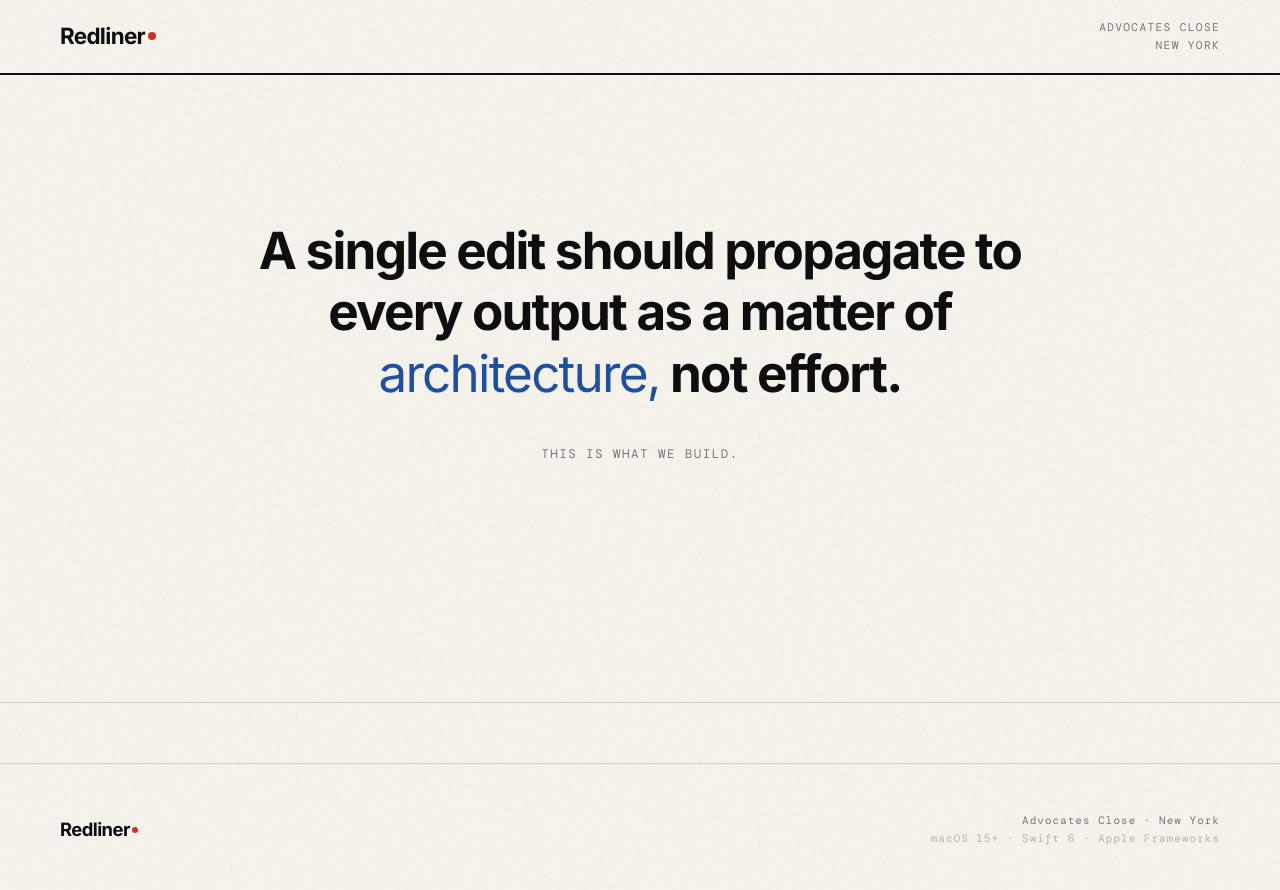
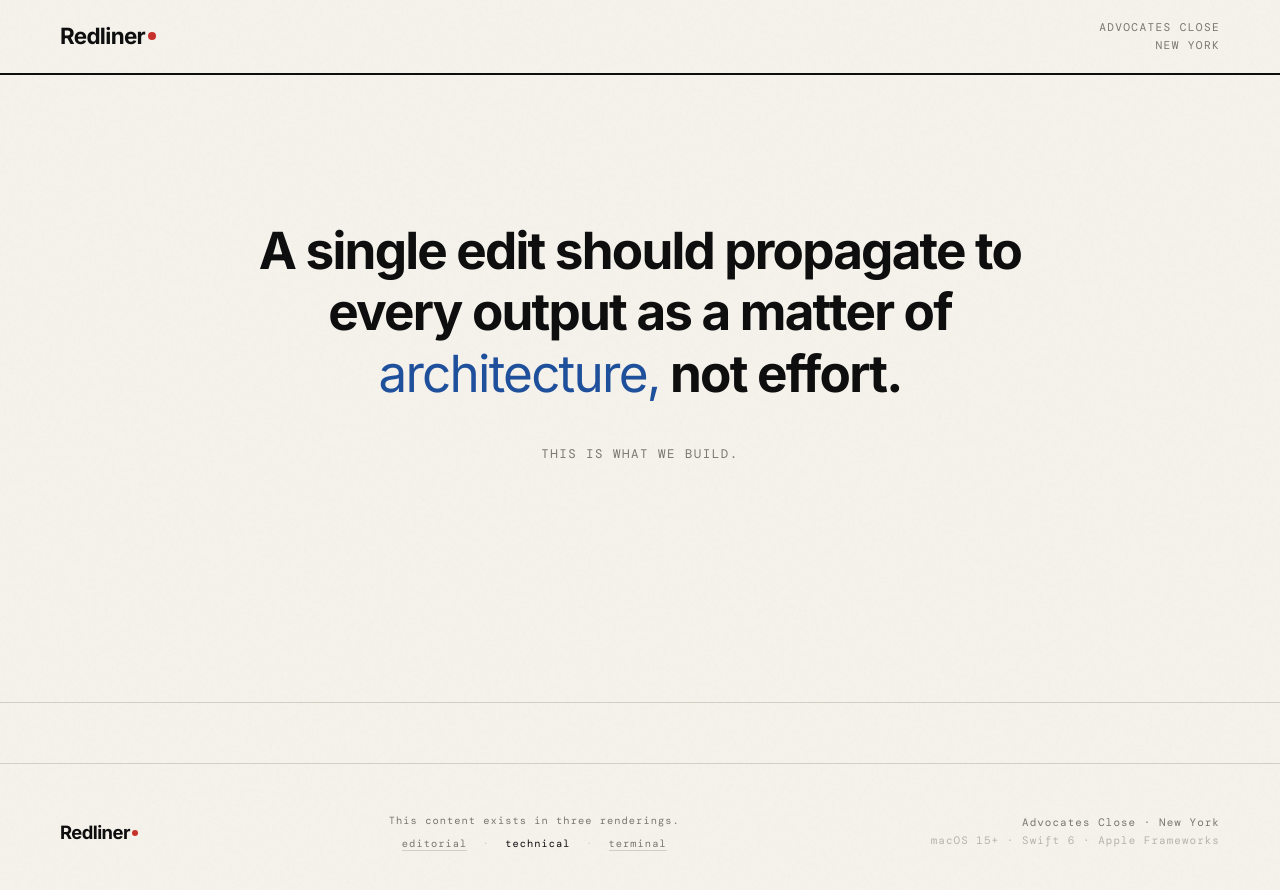
Before and after one commit to advocatesclose/redliner-site, a Jekyll site: the page index.html, which Jekyll copies as it is, in a window 1280 px wide and 900 px high, scrolled down 7583 px. Shown: the top 890 px of the window. Built offline with Jekyll 4.4.1, drawn with Linux system fonts in a browser that asks for light colours; some web fonts are replaced.

Commit message:
Add three-rendering cross-links in footer
Each site now links to the other two renderings, demonstrating the core thesis:
one body of content, multiple presentation layers.

Co-Authored-By: Claude Opus 4.6 <noreply@anthropic.com>

```diff
--- a/index.html
+++ b/index.html
@@ -1010,6 +1010,16 @@
 <!-- FOOTER -->
 <footer class="snap-section-auto">
   <div class="footer-logo">Redliner<span style="display:inline-block;width:6px;height:6px;background:#c8302a;border-radius:50%;margin-left:2px;vertical-align:middle;position:relative;top:-1px"></span></div>
+  <div style="text-align:center;">
+    <div style="font-family:'DM Mono',monospace;font-size:0.65rem;color:var(--muted);letter-spacing:0.1em;margin-bottom:6px;">This content exists in three renderings.</div>
+    <div style="font-family:'DM Mono',monospace;font-size:0.65rem;letter-spacing:0.1em;">
+      <a href="https://advocatesclose.github.io/redliner-editorial/" style="color:var(--muted);text-decoration:none;border-bottom:1px solid var(--rule);">editorial</a>
+      <span style="color:var(--rule);margin:0 8px;">·</span>
+      <span style="color:var(--ink);">technical</span>
+      <span style="color:var(--rule);margin:0 8px;">·</span>
+      <a href="https://advocatesclose.github.io/redliner-terminal/" style="color:var(--muted);text-decoration:none;border-bottom:1px solid var(--rule);">terminal</a>
+    </div>
+  </div>
   <div class="footer-note">
     Advocates Close · New York<br>
     <span style="opacity:0.5">macOS 15+ · Swift 6 · Apple Frameworks</span>
```
